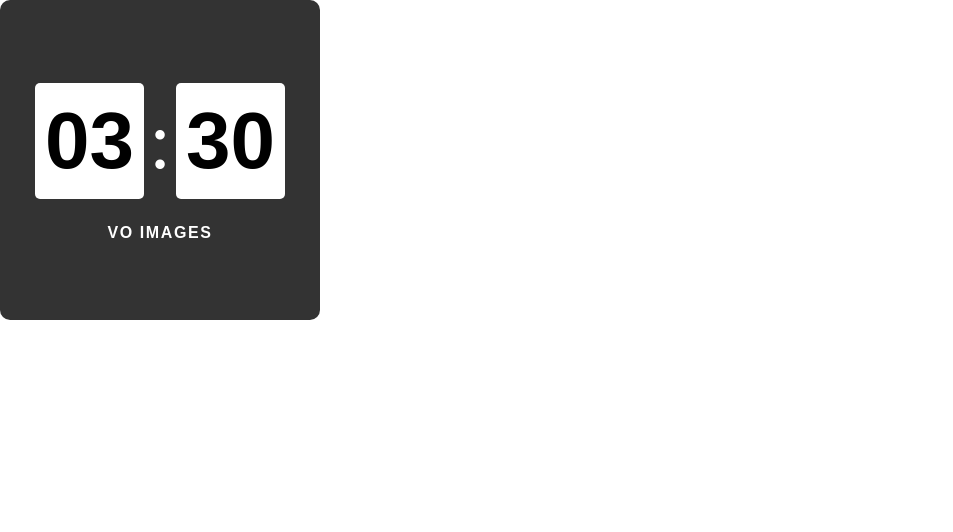
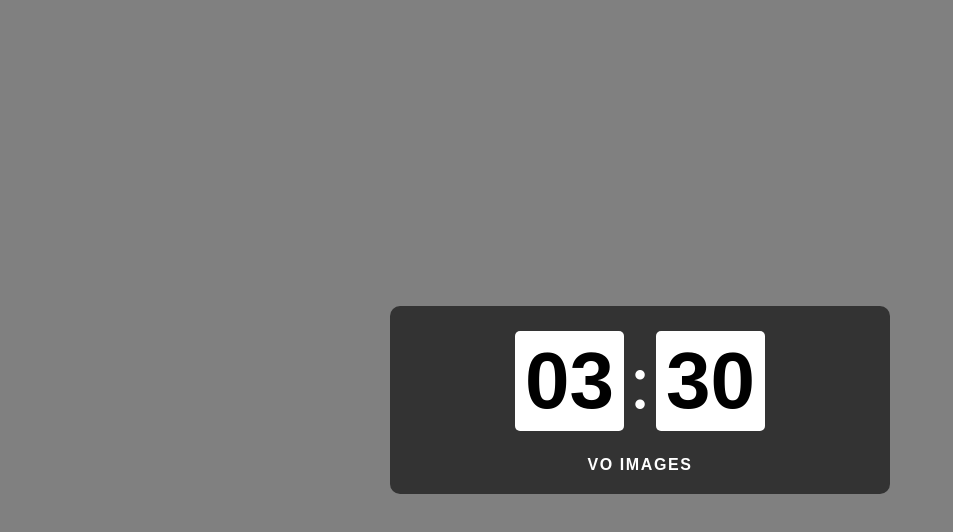
Before and after one commit to voimages/Notion_widgets, a plain HTML site: page index.html in a window 1280 px wide. Shown: the whole page, without its empty margins (0-953 px from the left). Drawn offline with Linux system fonts and the light colour scheme.

Commit message:
Update 4 index.html

```diff
--- a/index.html
+++ b/index.html
@@ -3,23 +3,18 @@
 <head>
 <style>
 body {
-  background-color: white; /* Default background color */
+  background-color: grey;
   margin: 0;
   display: flex;
-  justify-content: left;
-  align-items: left;
-  height: -100vh;
-}
-
-@media (prefers-color-scheme: dark) {
-  body {
-    background-color: grey; /* Dark mode background color */
-  }
+  justify-content: center;
+  align-items: center;
+  height: 100vh;
 }
 
 #clock-container {
-  width: 320px;
-  height: 320px;
+  width: 80%; /* Adjust the width as needed */
+  max-width: 500px; /* Set a maximum width for the clock */
+  height: auto;
   background-color: transparent;
   display: flex;
   justify-content: center;
@@ -53,7 +48,7 @@ body {
   padding: 10px;
   margin: 5px;
   border-radius: 5px;
-  line-height: 1.2;
+  line-height: 1;
   color: black;
   font-weight: bold;
   font-style: normal;
@@ -97,6 +92,10 @@ function updateTime() {
 
 updateTime();
 setInterval(updateTime, 60000);
+
+window.addEventListener("resize", function() {
+  updateTime(); // Update the time when the window is resized
+});
 </script>
 
 </body>
```
